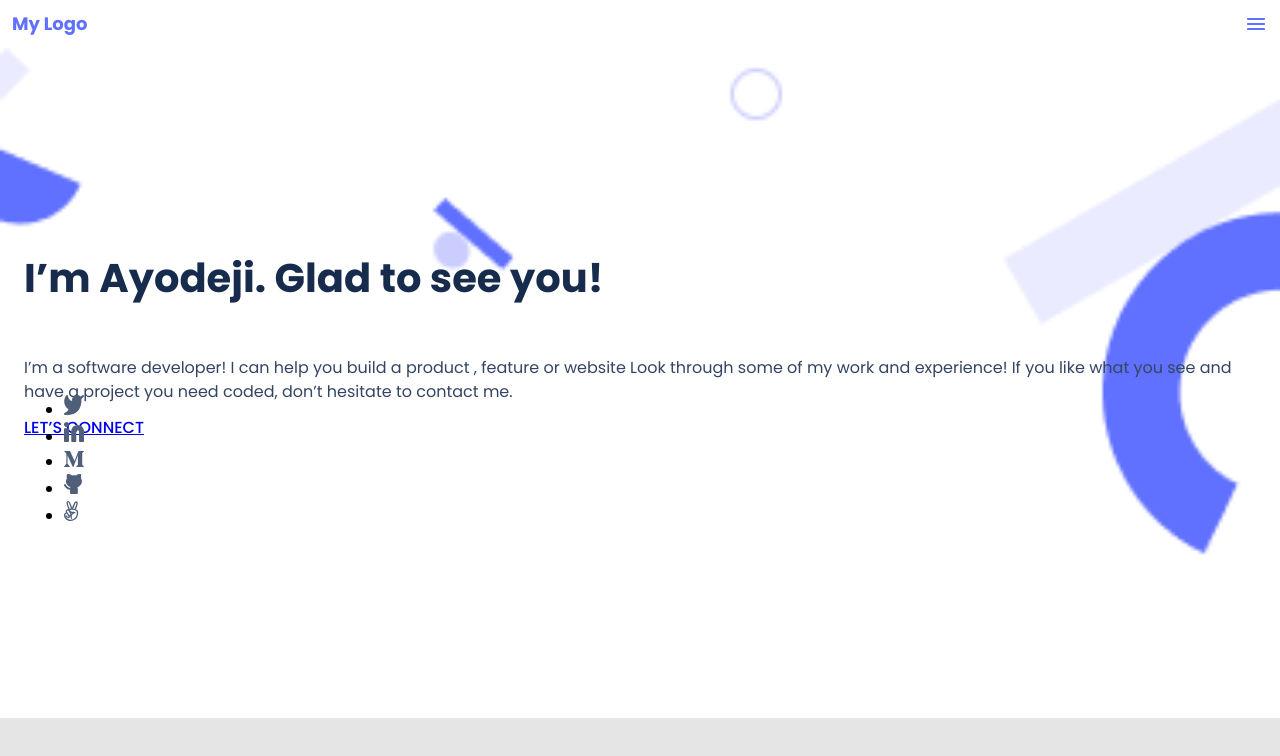
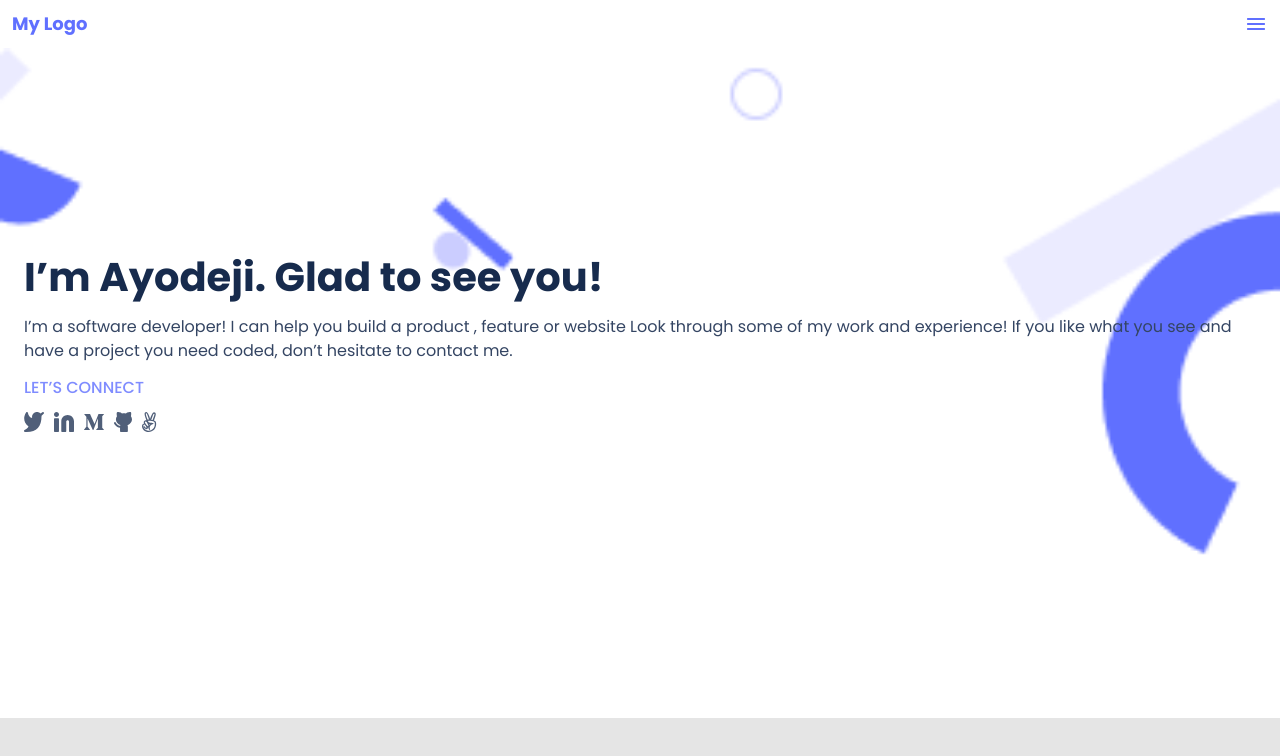
Before and after one commit to sulaimonaa/Portfolio, a plain HTML site: page index.html in a window 1280 px wide. Drawn offline with Linux system fonts and the light colour scheme.

Commit message:
update css file

```diff
--- a/style.css
+++ b/style.css
@@ -74,6 +74,7 @@
     line-height: 52px;
     color: #172b4d;
     font-style: normal;
+    margin: 0;
   }
 
   .intro_summary {
@@ -86,23 +87,31 @@
   }
 
   .connect_social {
+    margin-top: 12px;
+  }
+
+  .connect_social a {
     font-size: 16px;
     font-weight: 500;
     line-height: 24px;
     color: #7f8cff;
     font-style: normal;
+    text-decoration: none;
+  }
+
+  .social_icon_links {
+    height: 20px;
     margin-top: 12px;
   }
 
-  .social_icon_links {
+  .social_icon_links ul {
     display: flex;
-    flex-direction: row;
-    flex: none;
-    flex-grow: 0;
-    order: 0;
-    align-items: center;
-    height: 20px;
-    margin-top: 12px;
+    padding: 0;
+    margin: 0;
+  }
+
+  .social_icon_links ul li {
+    list-style: none;
   }
 
   .social_icon_links a img {
```
